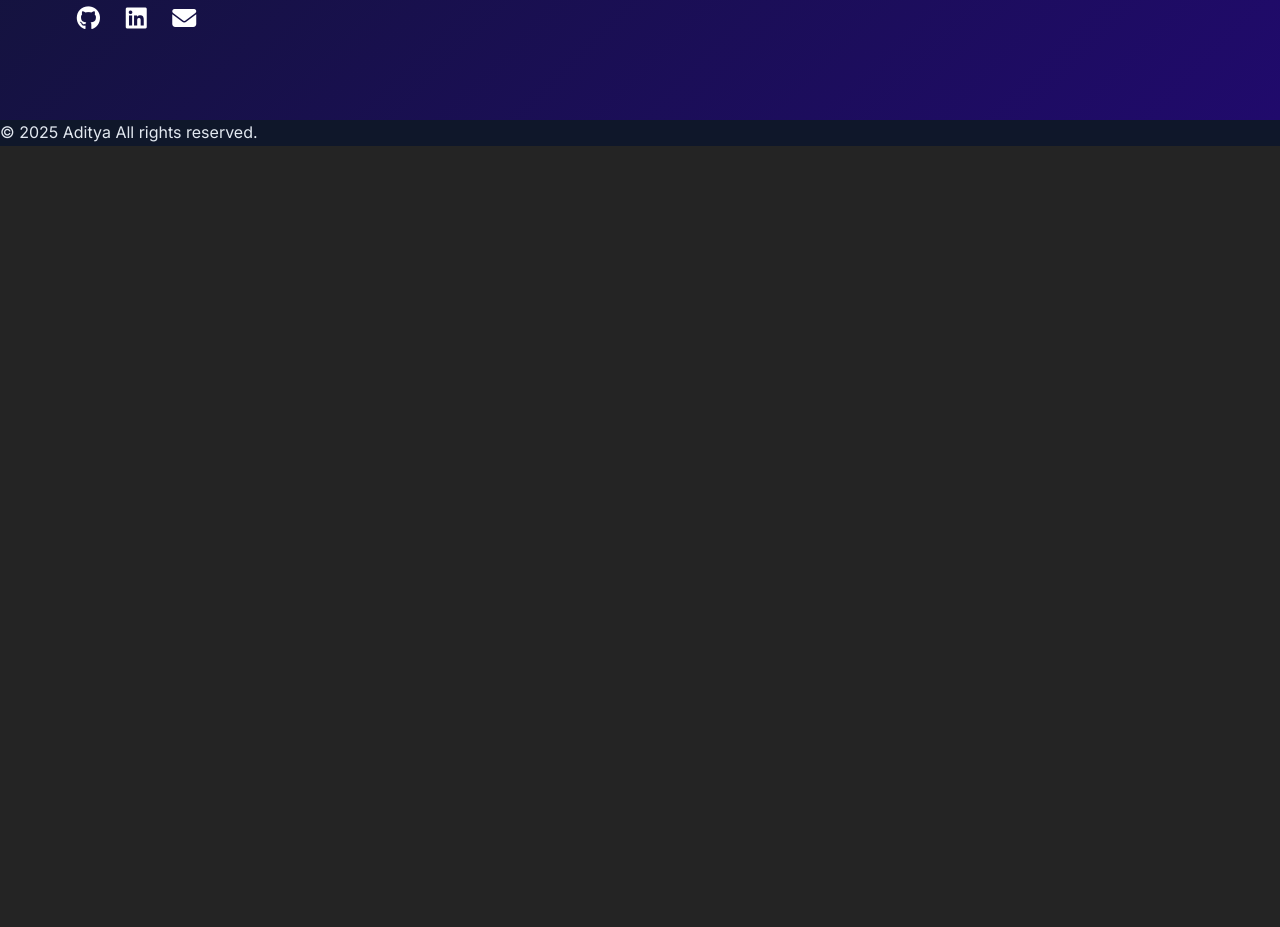
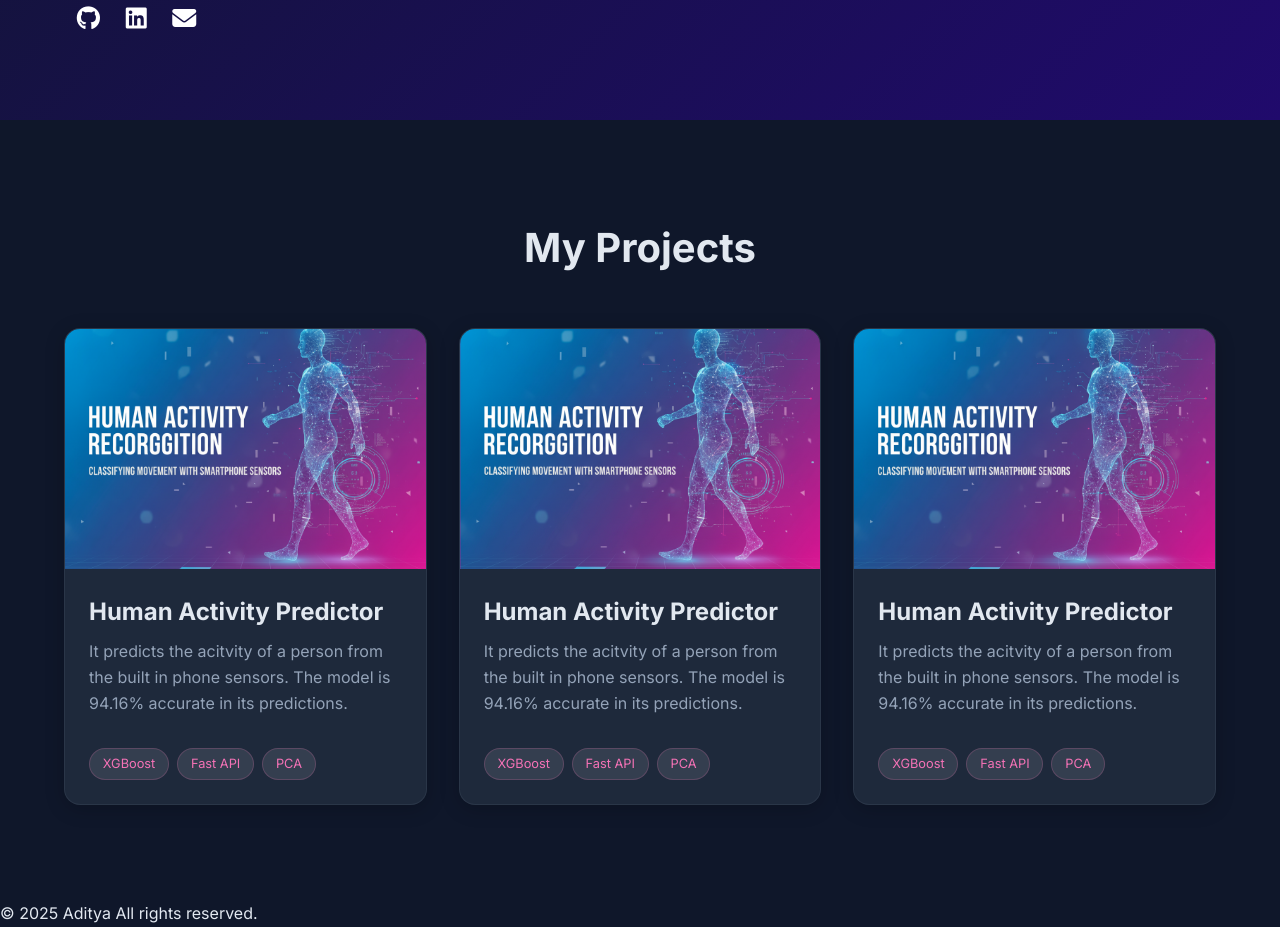
Before and after one commit to solar-node/Portfolio-react, a React (Vite) app: page / in a window 1280 px wide. Shown: the part 680-1607 px from the top of the page. Before the commit the page ends 826 px from the top, so only its background shows below. Built offline with nearby package versions, Linux system fonts and the light colour scheme.

Commit message:
Project cards added

```diff
--- a/src/App.css
+++ b/src/App.css
@@ -47,7 +47,7 @@ body{
   right: 0;
   display: flex;
   justify-content: space-between;
-  align-items: ceter;
+  align-items: center;
   padding: 1.5rem 5%;
   background: var(--nav-bg);
   backdrop-filter: blur(10px);
@@ -301,6 +301,74 @@ body{
 @media (max-width:520px){
   .hero-image-container{
     display: none;
-
   }
 }
+
+/* Projecct-section */
+.projects{
+   padding: 6rem 5%;
+   background-color: var(--background);
+   position: relative;
+}
+
+.projects h2{
+  text-align: center;
+  font-size: 2.5rem;
+  margin-bottom: 3rem;
+}
+
+.project-grid{
+  display: grid;
+  grid-template-columns: repeat(auto-fit, minmax(300px, 1fr));
+  gap: 2rem;
+  max-width: 1200px;
+  margin: 0 auto;
+}
+
+.project-card{
+  background: var(--card-bg);
+  border-radius: 1rem;
+  overflow: hidden;
+  box-shadow: 0 4px 20px rgba(0, 0, 0, 0.2);
+  transition: all 0.3 ease;
+  border: 1px solid var(--card-border);
+  position: relative;
+  display: flex;
+  flex-direction: column;
+}
+
+.project-image{
+  height: 240px;
+  background-size: cover;
+  background-position: center;
+  position: relative;
+  overflow: hidden;
+}
+
+.project-card h3{
+  padding: 1.5rem 1.5rem 0.5rem;
+  font-size: 1.5rem;
+  color: var(--text-color);
+}
+
+.project-card p {
+  padding: 0 1.5rem 1rem;
+  color: var(--light-text);
+  flex-grow: 1;
+}
+
+.project-tech{
+  padding: 1rem 1.5rem 1.5rem;
+  display: flex;
+  gap: 0.5rem;
+  flex-wrap: wrap;
+}
+
+.project-tech span{
+  padding: 0.3rem 0.8rem;
+  background: rgba(255, 255, 255, 0.1);
+  border-radius: 50px;
+  font-size: 0.8rem;
+  color: var(--accent-color);
+  border: 1px solid rgba(244, 114, 182, 0.2);
+}
--- a/src/components/Navbar.jsx
+++ b/src/components/Navbar.jsx
@@ -50,7 +50,7 @@ export const Navbar = () => {
           whileHover={{scale: 1.1}}
           whileTap={{scale: 0.9}}
          >
-          <a href="">Projects</a>
+          <a href="projects">Projects</a>
 
         </motion.li>
 
@@ -59,7 +59,7 @@ export const Navbar = () => {
           whileHover={{scale: 1.1}}
           whileTap={{scale: 0.9}}
          >
-          <a href="">About</a>
+          <a href="about">About</a>
 
         </motion.li>
 
@@ -68,7 +68,7 @@ export const Navbar = () => {
           whileHover={{scale: 1.1}}
           whileTap={{scale: 0.9}}
          >
-          <a href="">Contact</a>
+          <a href="contact">Contact</a>
 
         </motion.li>
 
--- a/src/components/Projects.jsx
+++ b/src/components/Projects.jsx
@@ -1,3 +1,131 @@
+import { motion } from "framer-motion";
+
+const fadeInUp = {
+  initial: { opacity: 0, y: 20 },
+  animate: { opacity: 1, y: 0 },
+  transition: { duration: 0.6 },
+};
+
+const staggerContainer = {
+  animate: {
+    transition: {
+      staggerChildren: 0.1,
+    },
+  },
+};
+
 export const Projects = () => {
-  return <></>;
+  return (
+    <motion.section
+      id="projects"
+      className="projects"
+      initial={{ opacity: 0 }}
+      whileInView={{ opacity: 1 }}
+      viewport={{ once: true }}
+      transition={{ duration: 0.6 }}
+    >
+      <motion.h2
+        variants={fadeInUp}
+        initial="initial"
+        whileInView="animate"
+        viewport={{ once: true }}
+      >
+        My Projects
+
+      </motion.h2>
+        <motion.div
+          className="project-grid"
+          variants={staggerContainer}
+          initial="initial"
+          whileInView="animate"
+          viewport={{ once: true }}
+        >
+
+
+          <motion.div
+            className="project-card"
+            variants={fadeInUp}
+            whileHover={{ y: -10, transition: { duration: 0.2 } }}
+          >
+            <motion.div
+              className="project-image"
+              style={{
+                backgroundImage:
+                  "url('public/Assets/Banner.png')",
+              }}
+              whileHover={{ scale: 1.05, transition: { duration: 0.2 } }}
+            />
+              <h3>Human Activity Predictor</h3>
+              <p>
+                It predicts the acitvity of a person from the built in phone
+                sensors. The model is 94.16% accurate in its predictions.
+              </p>
+              <div className="project-tech">
+                <span>XGBoost</span>
+                <span>Fast API</span>
+                <span>PCA</span>
+              </div>
+            </motion.div>
+
+
+
+            <motion.div
+            className="project-card"
+            variants={fadeInUp}
+            whileHover={{ y: -10, transition: { duration: 0.2 } }}
+          >
+            <motion.div
+              className="project-image"
+              style={{
+                backgroundImage:
+                  "url('public/Assets/Banner.png')",
+              }}
+              whileHover={{ scale: 1.05, transition: { duration: 0.2 } }}
+            />
+              <h3>Human Activity Predictor</h3>
+              <p>
+                It predicts the acitvity of a person from the built in phone
+                sensors. The model is 94.16% accurate in its predictions.
+              </p>
+              <div className="project-tech">
+                <span>XGBoost</span>
+                <span>Fast API</span>
+                <span>PCA</span>
+              </div>
+          </motion.div>
+
+
+
+
+          <motion.div
+            className="project-card"
+            variants={fadeInUp}
+            whileHover={{ y: -10, transition: { duration: 0.2 } }}
+          >
+            <motion.div
+              className="project-image"
+              style={{
+                backgroundImage:
+                  "url('public/Assets/Banner.png')",
+              }}
+              whileHover={{ scale: 1.05, transition: { duration: 0.2 } }}
+            />
+              <h3>Human Activity Predictor</h3>
+              <p>
+                It predicts the acitvity of a person from the built in phone
+                sensors. The model is 94.16% accurate in its predictions.
+              </p>
+              <div className="project-tech">
+                <span>XGBoost</span>
+                <span>Fast API</span>
+                <span>PCA</span>
+              </div>
+            </motion.div>
+
+
+
+
+        </motion.div>
+    </motion.section>
+  );
 };
```
Also changed, not shown: public/Assets/Banner.png (added), public/Assets/ai-saas.png (added).
